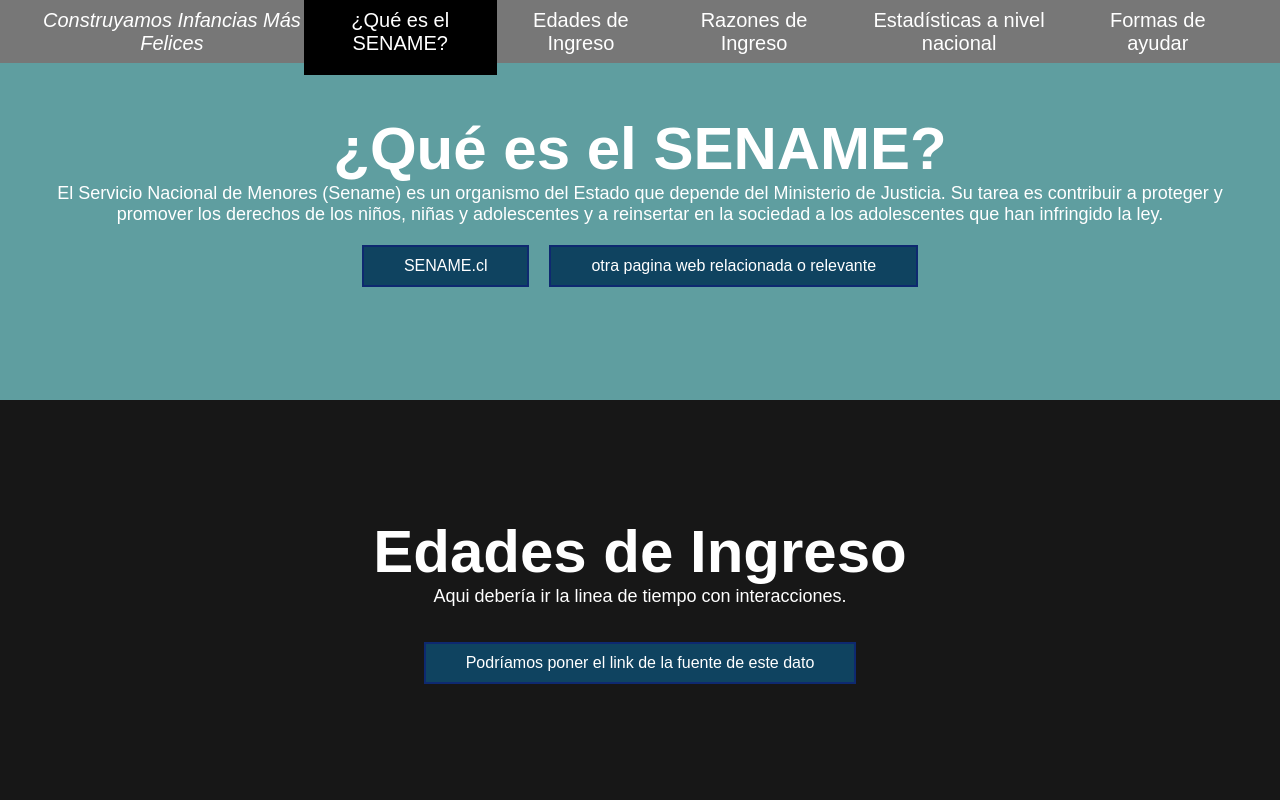
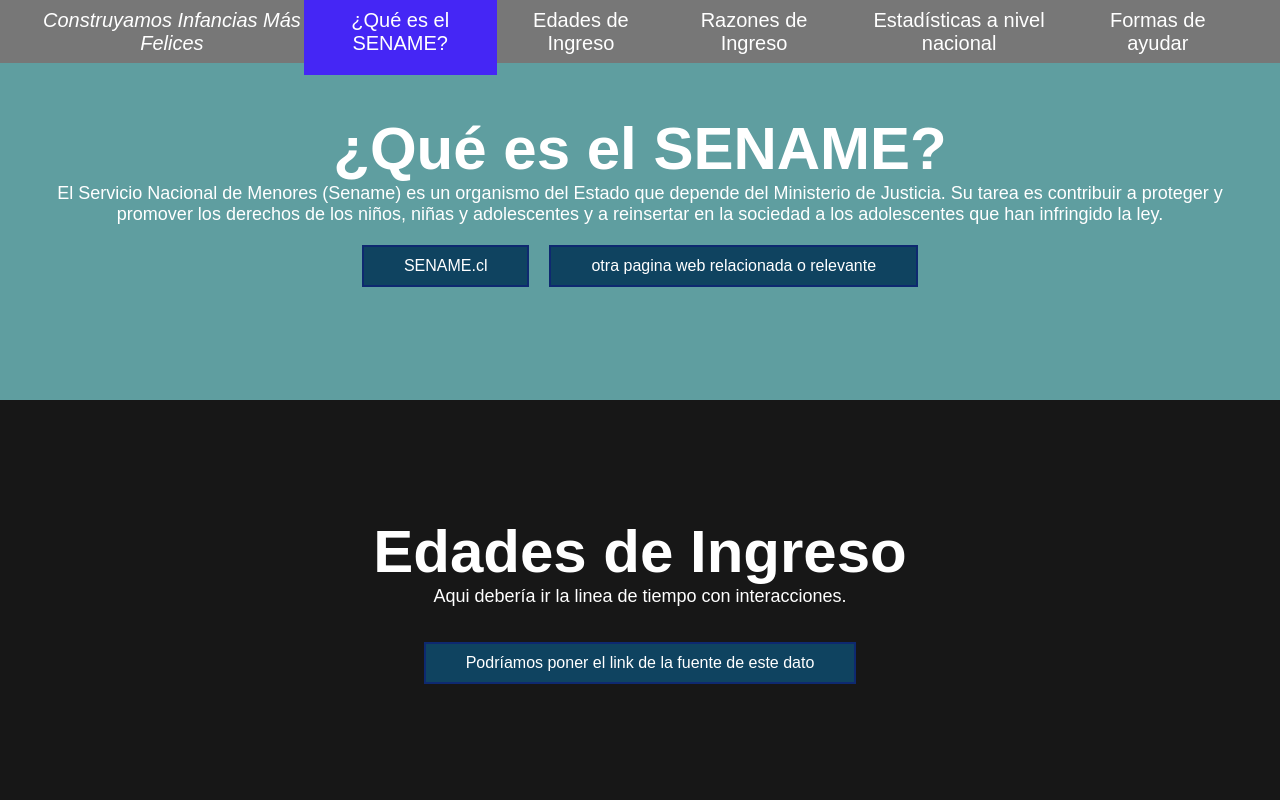
Before and after one commit to Pensamiento-Visual-2022-2/grupo2, a plain HTML site: page index.html in a window 1280 px wide. In both pictures the pointer is over the link "¿Qué es el SENAME?". Shown: the top 800 px of the page. Drawn offline with Linux system fonts and the light colour scheme.

Commit message:
cambiocolor2

```diff
--- a/style.css
+++ b/style.css
@@ -50,7 +50,7 @@ body {
 }
 
 .navbar a:hover {
-    background: rgb(0, 0, 0);
+    background: rgb(69, 38, 245);
 }
 
 .header {
```
